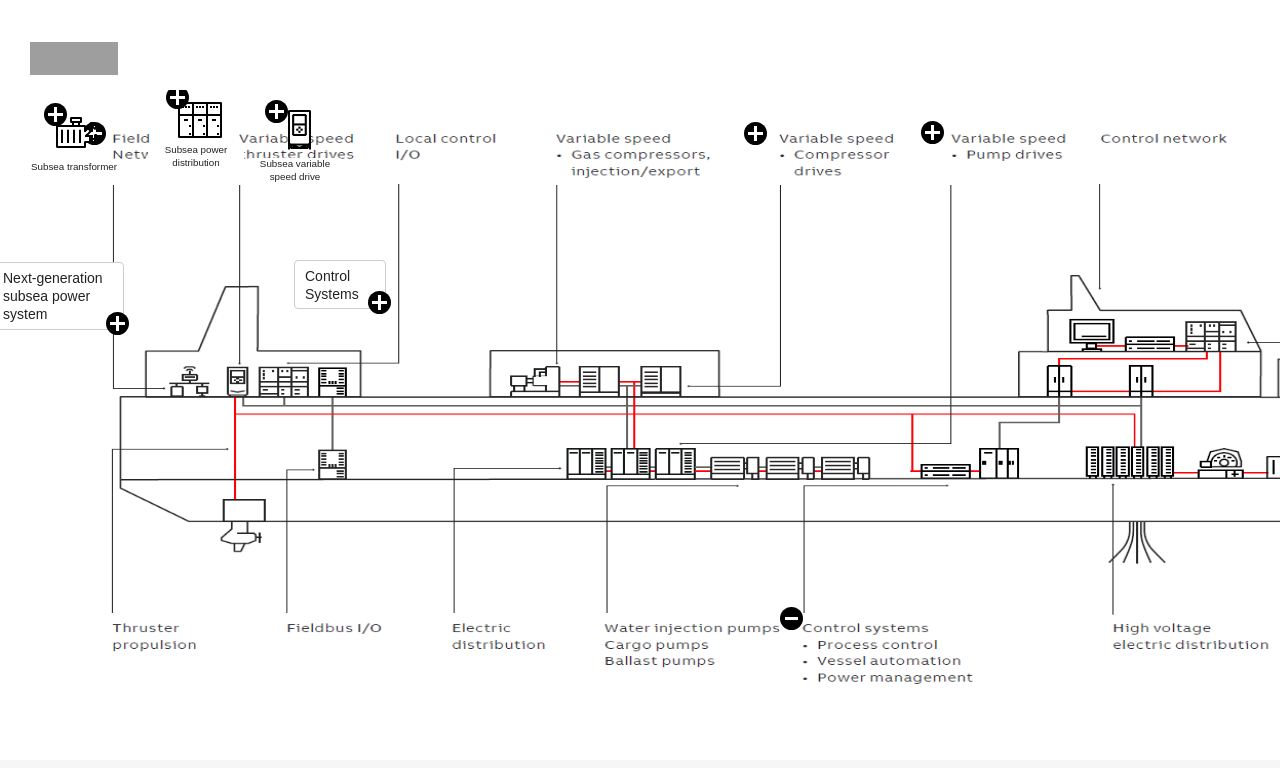
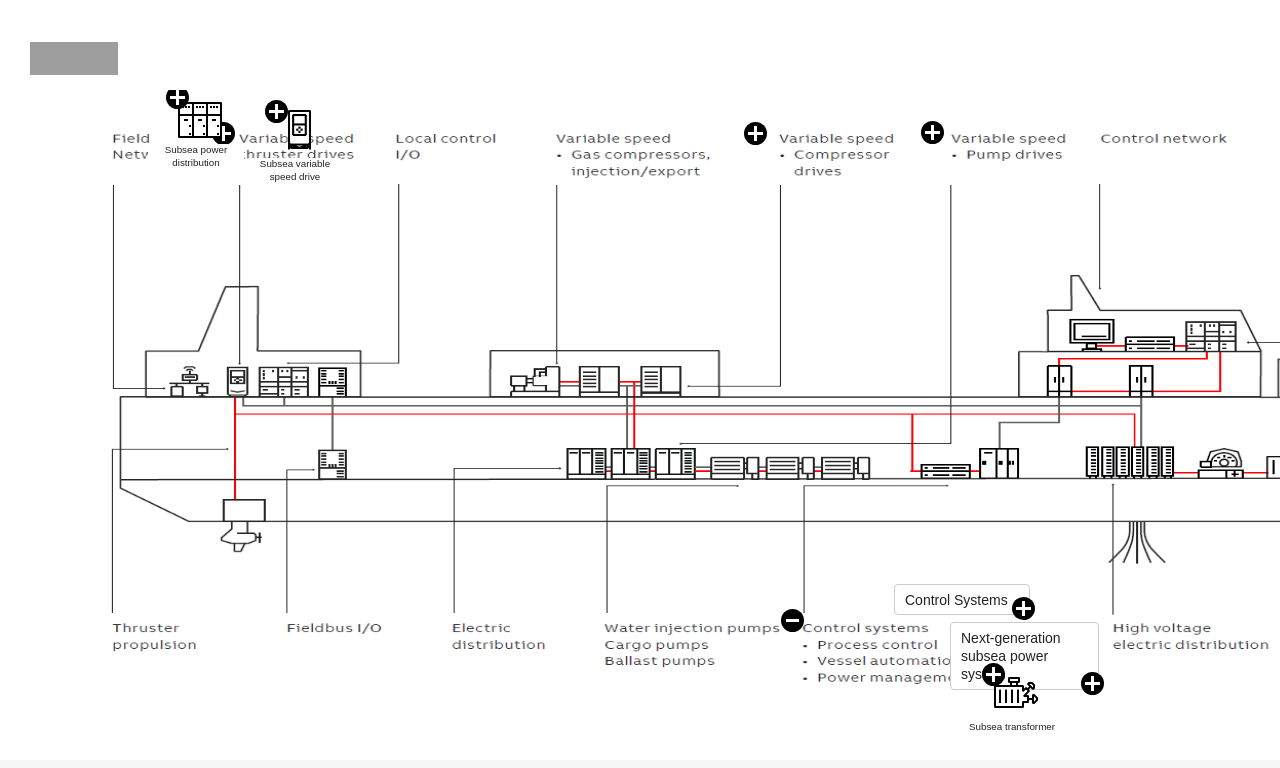
Before and after one commit to kudachambwe/fpso-infographic, a plain HTML site: page index.html in a window 1280 px wide. Both pictures are taken after a click on the element 902 px from the left and 629 px from the top of the page. Shown: the top 768 px of the page. Drawn offline with Linux system fonts and the light colour scheme; grey boxes are pictures that could not be loaded.

Commit message:
Fix animation triggers.

```diff
--- a/css/styles.css
+++ b/css/styles.css
@@ -448,8 +448,8 @@ b {
     }
 
     .animation-trigger.transparent::after {
-        left: -32px;
-        top: 36px;
+        left: -30px;
+        top: -10px;
         right: auto;
         bottom: auto;
     }
@@ -529,7 +529,7 @@ b {
         border-bottom: 3px solid #F5821F;
     }
     .hotspots>li.hotspot-1-1 {
-        left: 106px;
+        left: 235px;
         height: 58px;
         width: 116px;
         top: 32px;
@@ -570,15 +570,14 @@ b {
     .hotspots>li.hotspot-4-1 {
         left: 293px;
         top: 570px;
-        height: 40px;
-        width: 92px;
+        height: 29px;
+        width: 136px;
     }
     .hotspots>li.hotspot-4-2 {
-        /*TODO: Move this element so it is completely within section 4?*/
         left: -8px;
         top: 572px;
-        height: 39px;
-        width: 132px;
+        height: 29px;
+        width: 149px;
     }
     .hotspots>li.hotspot-4-3 {
         left: 23px;
@@ -599,10 +598,10 @@ b {
     }
     .animation-substation {
         position: absolute;
-        left: 812px;
-        top: 481px;
-        height: 117px;
-        width: 181px;
+        left: 811px;
+        top: 529px;
+        height: 73px;
+        width: 136px;
     }
 
     .hotspots > li p {
@@ -633,21 +632,21 @@ b {
     }
 
     #hotspot-4-1.animate {
-        left: 294px;
-        top: 170px;
+        left: 894px;
+        top: 494px;
         transform: scale(1);
         transition: 0.3s;
     }
 
     #hotspot-4-2.animate {
-        left: -8px;
-        top: 172px;
+        left: 950px;
+        top: 532px;
         transform: scale(1);
     }
 
     #hotspot-4-3.animate {
-        left: 44px;
-        top: 13px;
+        left: 982px;
+        top: 573px;
         transform: scale(1);
         transition: 0.5s;
     }
```
